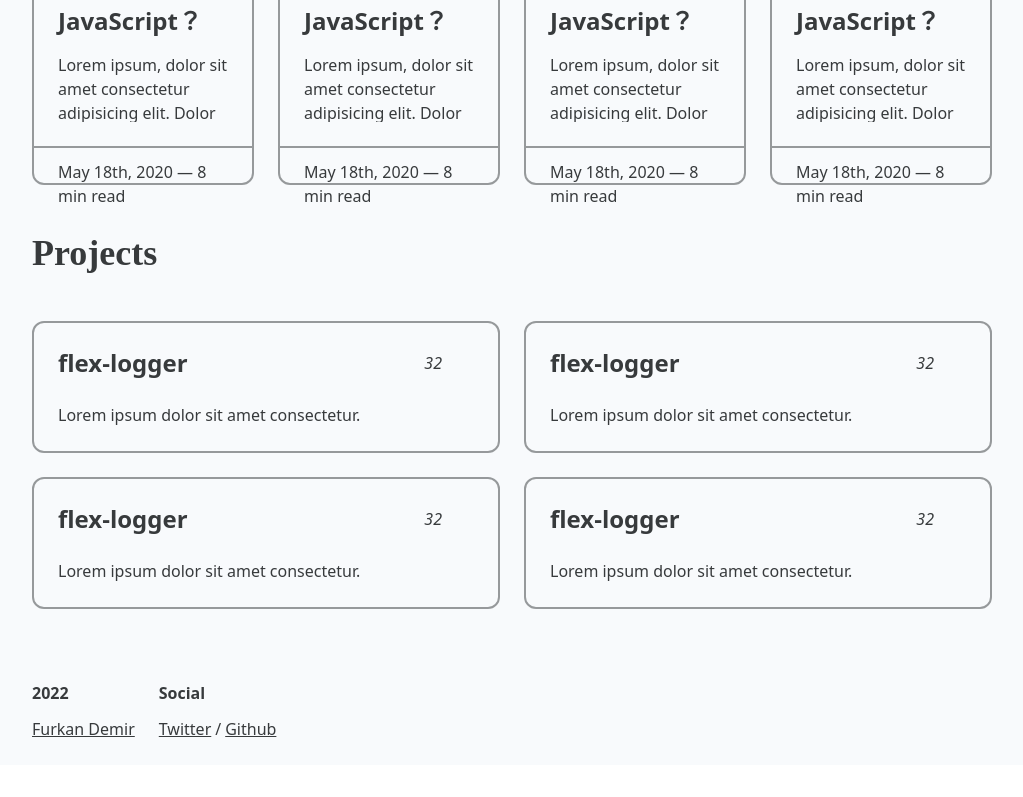
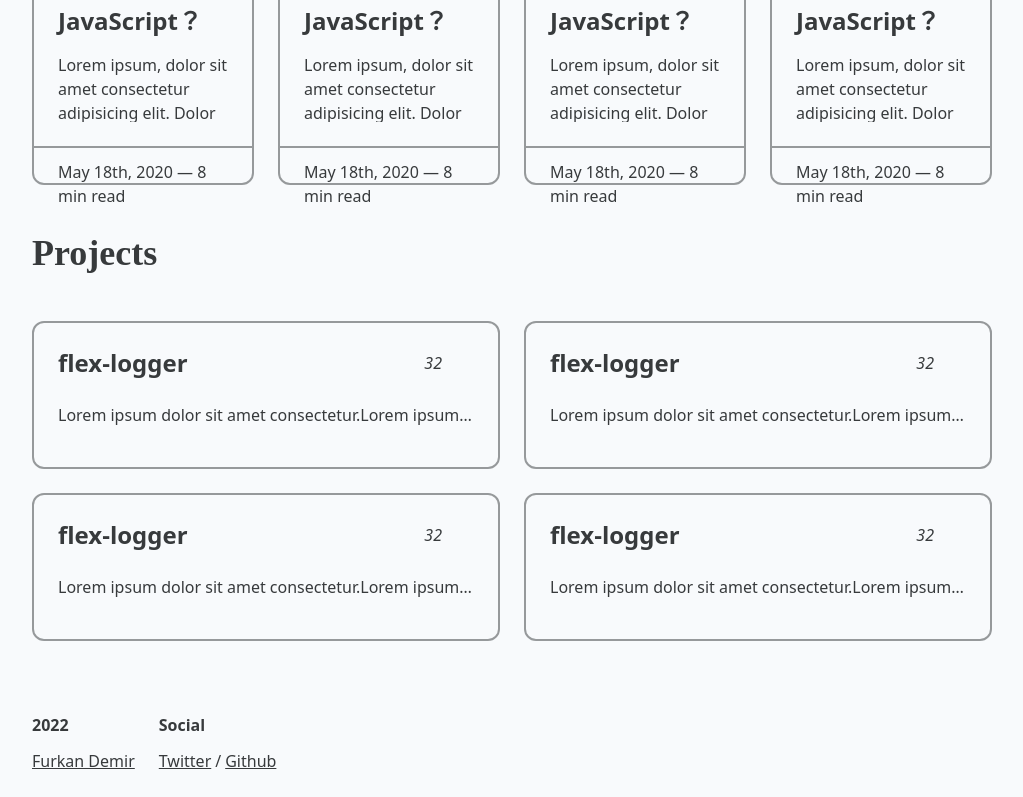
Before and after one commit to fdemir/fdemir.dev, a Nuxt app: page / in a window 1280 px wide. Shown: the part 913-1710 px from the top of the page, without its empty margins (128-1151 px from the left). Before the commit the page ends 1678 px from the top, so only its background shows below. Built offline with nearby package versions, Linux system fonts and the light colour scheme; some icons are missing.

Commit message:
:lipstick: update project item style

```diff
--- a/components/ProjectItem.vue
+++ b/components/ProjectItem.vue
@@ -11,6 +11,9 @@ import Star from "~icons/mdi/star";
         <Star class="text-2xl text-primary" />
       </div>
     </div>
-    <p>Lorem ipsum dolor sit amet consectetur.</p>
+    <p class="h-10 overflow-hidden text-ellipsis block whitespace-nowrap">
+      Lorem ipsum dolor sit amet consectetur.Lorem ipsum dolor sit amet consectetur.Lorem ipsum dolor sit amet consectetur.Lorem ipsum dolor sit amet consectetur.Lorem ipsum dolor sit amet
+      consectetur.
+    </p>
   </a>
 </template>
```
